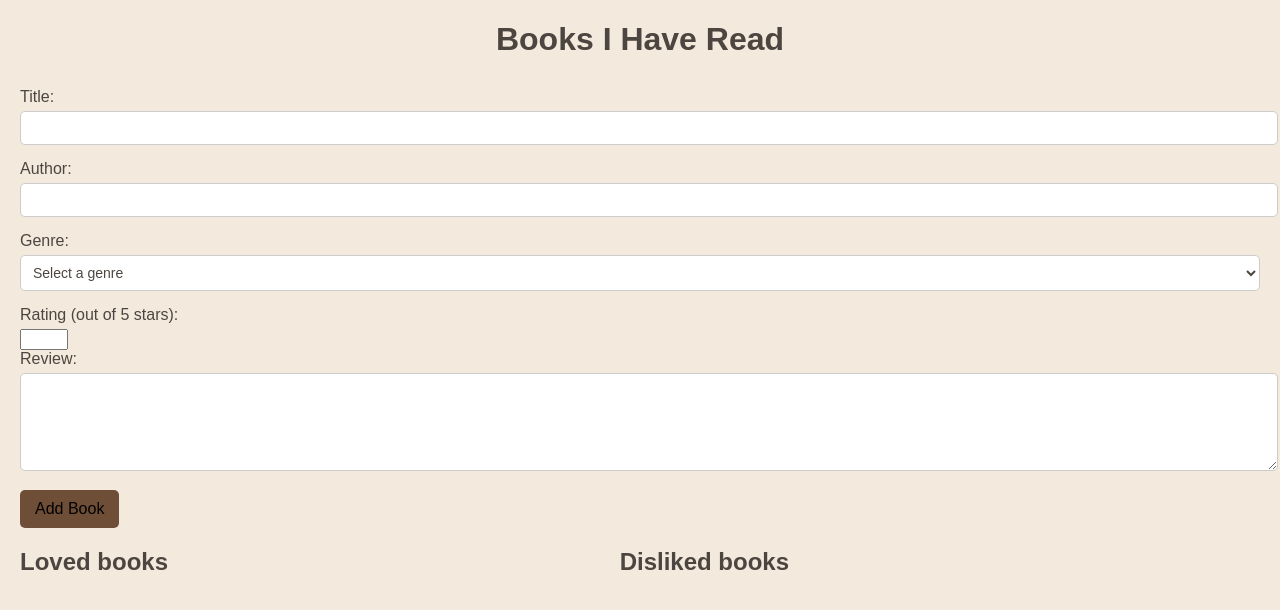
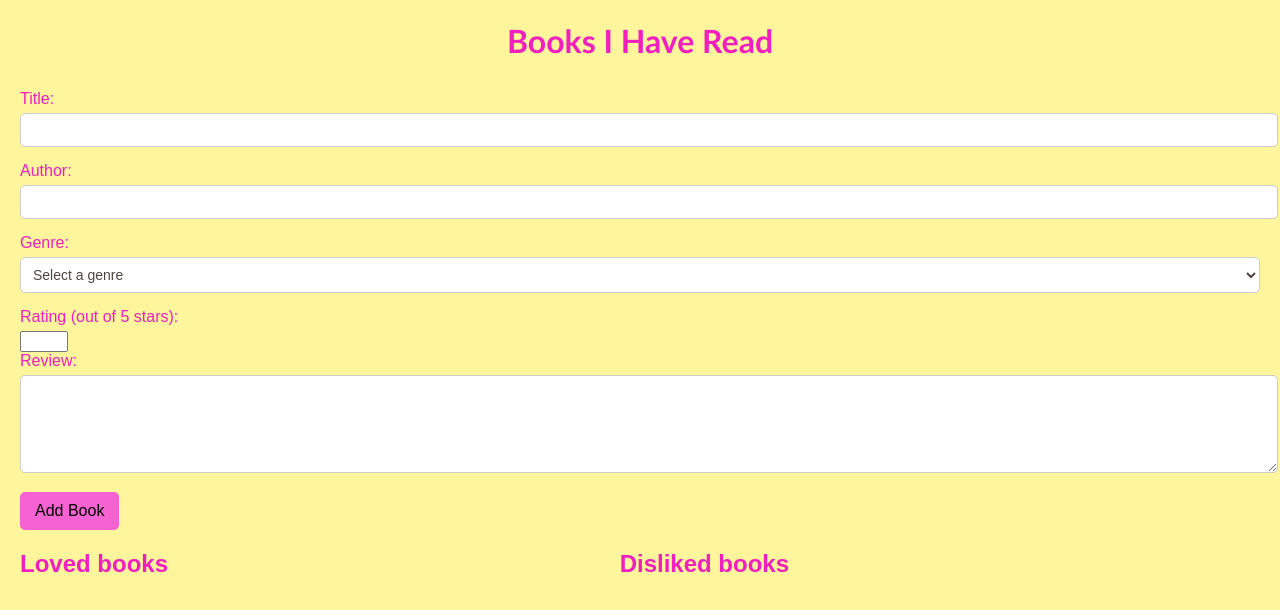
Before and after one commit to kristtat/Book, a plain HTML site: page index.html in a window 1280 px wide. Drawn offline with Linux system fonts and the light colour scheme.

Commit message:
Update style.css

```diff
--- a/style.css
+++ b/style.css
@@ -1,11 +1,12 @@
 body {
-    font-family: Arial, sans-serif;
+    font-family:  Arial, sans-serif;
     margin: 20px;
-    background-color: #f3e9dc;
-    color: #4d4640;
+    background-color: #fff59d;
+    color: #f21fbf;
   }
   h1 {
-    text-align: center;
+    font-family:  "Gill Sans";
+      text-align: center;
     margin-bottom: 30px;
   }
   label {
@@ -28,7 +29,7 @@ body {
     resize: vertical;
   }
   input[type="submit"] {
-    background-color: #6f4e37;
+    background-color: #f662d2;
     padding: 10px 15px;
     border: none;
     border-radius: 5px;
@@ -37,7 +38,7 @@ body {
     transition: background-color 0.3s;
   }
   input[type="submit"]:hover {
-    background-color: #5b4130;
+    background-color: #f441c9;
   }
 /*Css for when user adds book to the website  */
   .book-entry {
```
